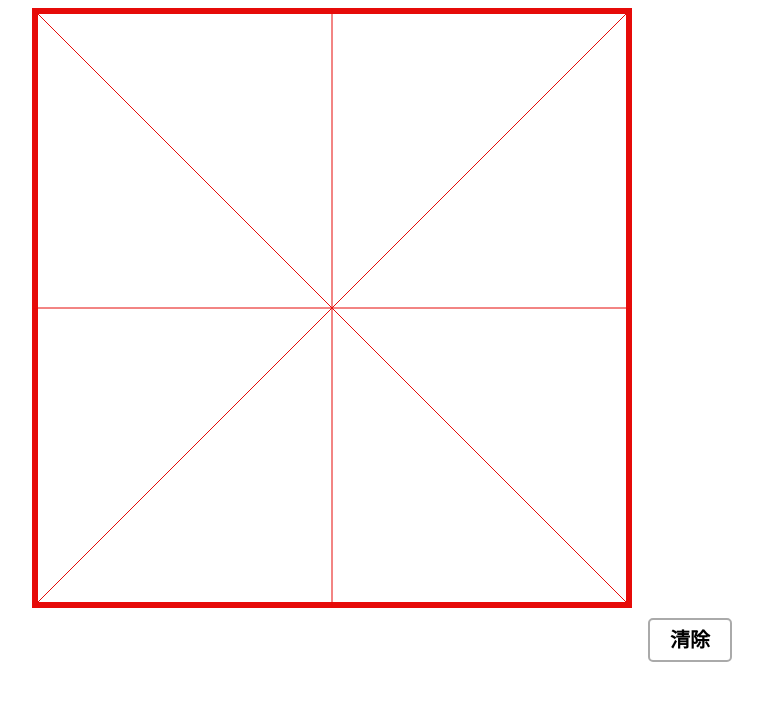
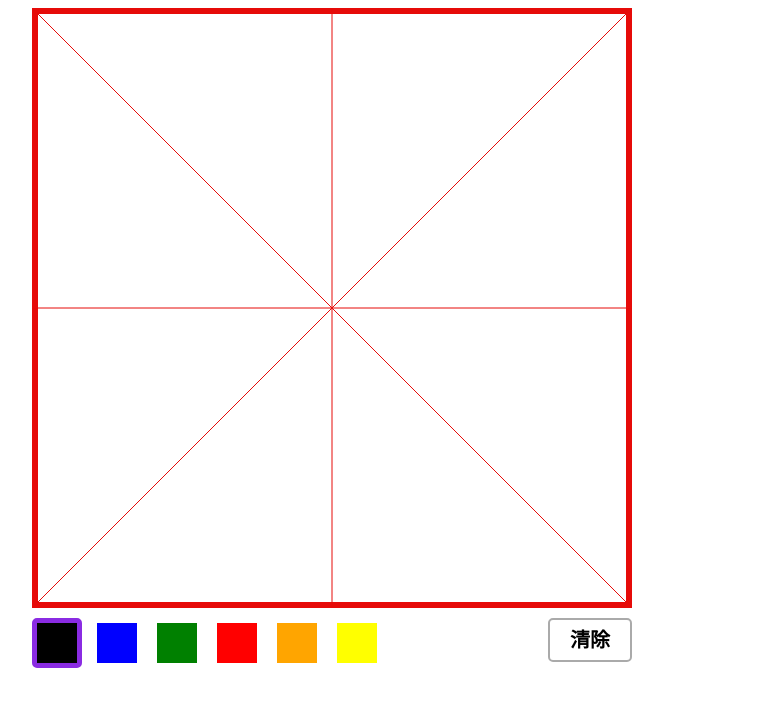
Before and after one commit to freya0608/canvas-WriteWords, a plain HTML site: page index.html in a window 1280 px wide. Shown: the whole page, without its empty margins (308-1071 px from the left). Drawn offline with Linux system fonts and the light colour scheme.

Commit message:
页面适配手机，绘制颜色可选

```diff
--- a/handwriting.css
+++ b/handwriting.css
@@ -4,7 +4,7 @@
     /*border:1px solid #aaa;*/
 }
 #controller{
-    width: 800px;
+
     margin: 0 auto;
 }
 .op_btn{
@@ -29,3 +29,37 @@
 .clearfix{
     clear: both;
 }
+
+.color_btn{
+    float: left;
+    margin: 10px 10px 0 0;
+    border: 5px solid white;
+    width: 40px;
+    height: 40px;
+    border-radius: 5px 5px;
+    cursor: pointer;
+}
+.color_btn:hover{
+    border:5px solid violet;
+}
+.color_btn_selected{
+    border: 5px solid blueviolet;
+}
+#black_btn{
+    background-color: black;
+}
+#green_btn{
+    background-color: green;
+}
+#blue_btn{
+    background-color: blue;
+}
+#red_btn{
+    background-color: red;
+}
+#orange_btn{
+    background-color: orange;
+}
+#yellow_btn{
+    background-color: yellow;
+}
--- a/handwriting.js
+++ b/handwriting.js
@@ -1,10 +1,11 @@
 /**
  * Created by freya on 2017/4/2.
  */
-var canvasWidth = 600;
+var canvasWidth = Math.min(600 ,$(window).width()-20);
 var canvasHeight = canvasWidth;
+
+var strokeColor = 'black';
 var isMouseDown = false;
-
 var lastLocation = {x:0,y:0};
 var lastTimestamp = 0;
 var lastLineWidth = -1;
@@ -16,6 +17,8 @@ var context = canvas.getContext('2d');
 canvas.width  = canvasWidth;
 canvas.height = canvasHeight;
 
+$('#controller').css('width',canvasWidth+'px');
+
 drawGrid();
 
 $('#clear_btn').click(
@@ -23,15 +26,32 @@ $('#clear_btn').click(
         context.clearRect(0,0,canvasWidth,canvasHeight);
         drawGrid();
     }
-)
+);
+
+$('.color_btn').click(
+    function (e) {
+        $('.color_btn').removeClass('color_btn_selected');
+        $(this).addClass('color_btn_selected');
+        strokeColor = $(this).css('background-color');
+    }
+);
+
+
+function beginStroke(point) {
+    isMouseDown = true;
+    console.log('mousedown');
+
+    lastLocation = windowToCanvas(point.clientX,point.clientY);
+    lastTimestamp = new Date().getTime();
+}
 
 canvas.onmousedown = function (e) {
     e.preventDefault();
-    isMouseDown = true;
-    console.log('mousedown');
-
-    lastLocation = windowToCanvas(e.clientX,e.clientY);
-    lastTimestamp = new Date().getTime();
+    // isMouseDown = true;
+    // console.log('mousedown');
+    //
+    // lastLocation = windowToCanvas(e.clientX,e.clientY);
+    // lastTimestamp = new Date().getTime();
 };
 
 canvas.onmouseup = function (e) {
@@ -61,7 +81,7 @@ canvas.onmousemove = function (e) {
         context.moveTo(lastLocation.x, lastLocation.y);
         context.lineTo(curLocation.x,  curLocation.y);
 
-        context.strokeStyle= 'black';
+        context.strokeStyle= strokeColor;
         context.lineWidth = lineWidth;
         context.lineCap = 'round';//笔画链接流畅
         context.lineJoin = 'round';
--- a/index.html
+++ b/index.html
@@ -5,6 +5,13 @@
     <title>学写一个字</title>
     <link rel="stylesheet" href="handwriting.css" type="text/css">
     <script src="jquery2-1-3.js" type="text/javascript"></script>
+    <meta name="viewport"
+          content="height = device-height,
+        width=device-width,
+        initial-scale = 1.0,
+        minimum-scale= 1.0,
+        maximum-scale=1.0,
+        user-scalable = no">
 </head>
 <body>
 
@@ -13,6 +20,14 @@
 </canvas>
 
 <div id="controller">
+    <div id="black_btn" class="color_btn color_btn_selected"></div>
+    <div id="blue_btn" class="color_btn"></div>
+    <div id="green_btn" class="color_btn"></div>
+    <div id="red_btn" class="color_btn"></div>
+    <div id="orange_btn" class="color_btn"></div>
+    <div id="yellow_btn" class="color_btn"></div>
+
+
     <div id="clear_btn" class="op_btn">清除</div>
     <div class="clearfix"></div>
 </div>
```
